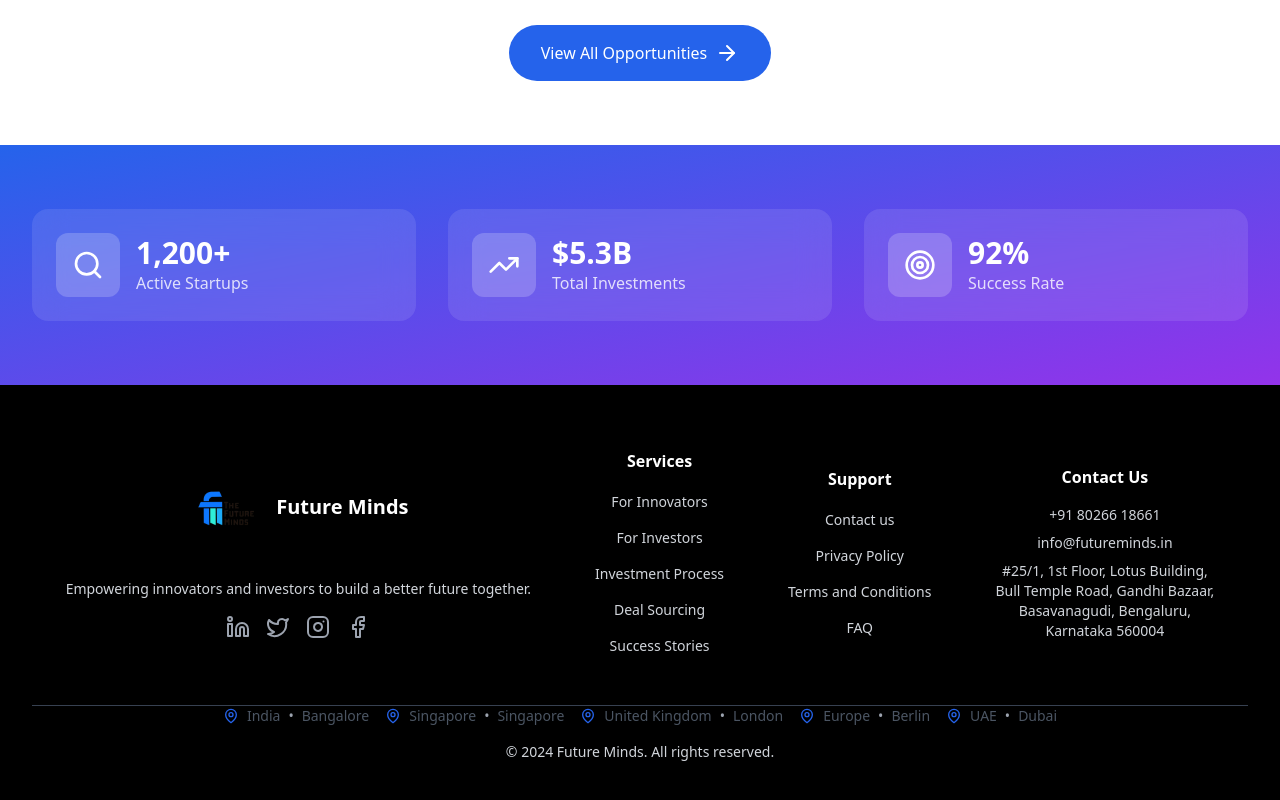
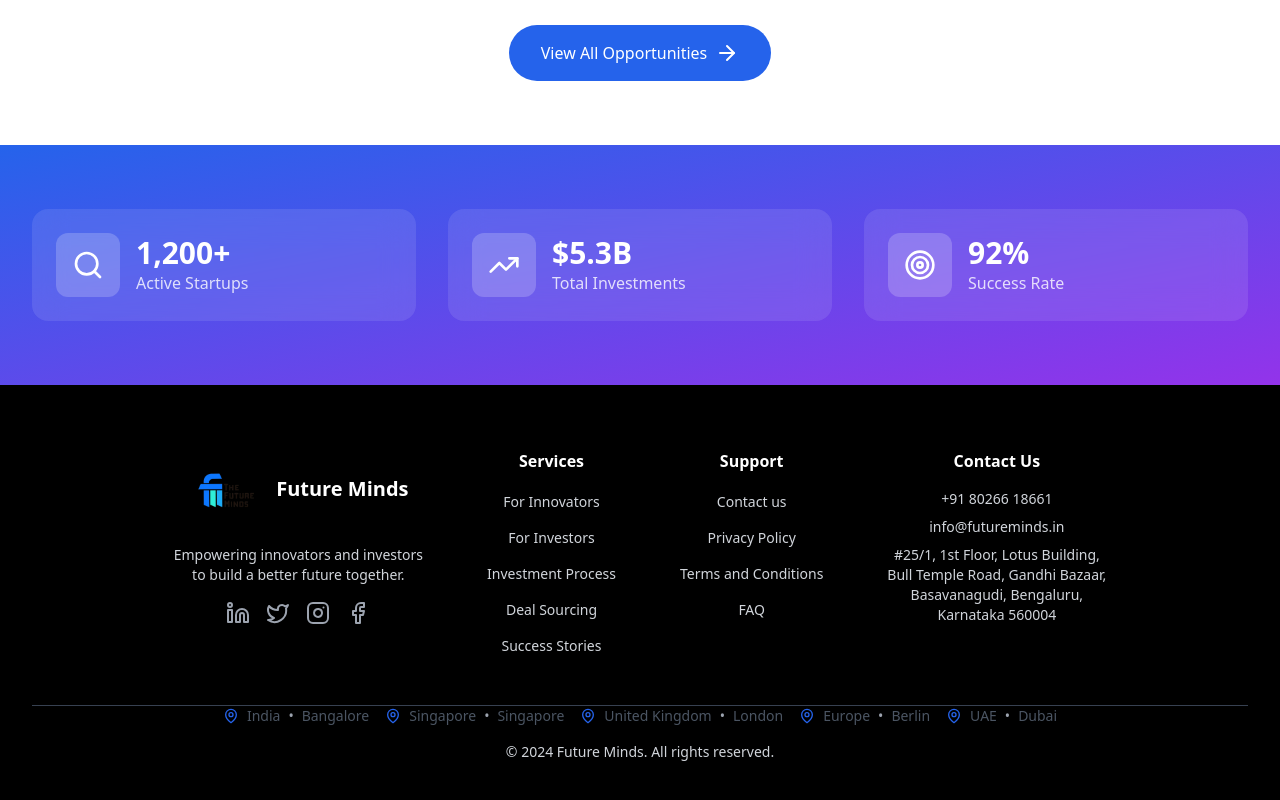
Before and after one commit to ApoorvaA5/2erutuf, a React (Vite) app: page /partner in a window 1280 px wide. Shown: the part 2662-3462 px from the top of the page. Built offline with nearby package versions, Linux system fonts and the light colour scheme.

Commit message:
I'm excited to meet my sis tmrw after 3 years! :)

```diff
--- a/src/components/Footer/Footer.tsx
+++ b/src/components/Footer/Footer.tsx
@@ -10,31 +10,33 @@ const Footer: React.FC = () => {
   return (
     <footer className="bg-black pt-16 pb-12">
       <div className="max-w-7xl mx-auto px-4 sm:px-6 lg:px-8">
+        {/* Flex container to align sections */}
         <div className="flex flex-wrap justify-center gap-16 pb-12 border-b border-gray-700">
+
           {/* Logo and Description */}
-          <div className="flex flex-col items-center justify-center space-y-4 text-center">
-            <Link to="/" className="flex items-center space-x-2 mb-4">
+          <div className="flex flex-col items-center text-center">
+            <Link to="/" className="flex items-center justify-center space-x-2 mb-4">
               <img src={logo} alt="Future Minds Logo" className="h-20 w-auto" />
               <span className="text-xl font-bold text-white">Future Minds</span>
             </Link>
-            <p className="text-sm text-gray-300">
-              Empowering innovators and investors to build a better future together.
+            <p className="text-sm text-gray-300 mb-4">
+              Empowering innovators and investors <br /> to build a better future together.
             </p>
             <SocialLinks links={socialLinks} />
           </div>
 
           {/* Services Links */}
-          <div className="flex flex-col items-center justify-center text-center">
+          <div className="flex flex-col items-center text-center">
             <FooterLinks title="Services" links={serviceLinks} />
           </div>
 
           {/* Support Links */}
-          <div className="flex flex-col items-center justify-center text-center">
+          <div className="flex flex-col items-center text-center">
             <FooterLinks title="Support" links={supportLinks} />
           </div>
 
           {/* Contact Info */}
-          <div className="flex flex-col items-center justify-center text-center">
+          <div className="flex flex-col items-center text-center">
             <h3 className="font-semibold text-white mb-4">Contact Us</h3>
             <div className="space-y-2 text-sm text-gray-300">
               <p>+91 80266 18661</p>
```
